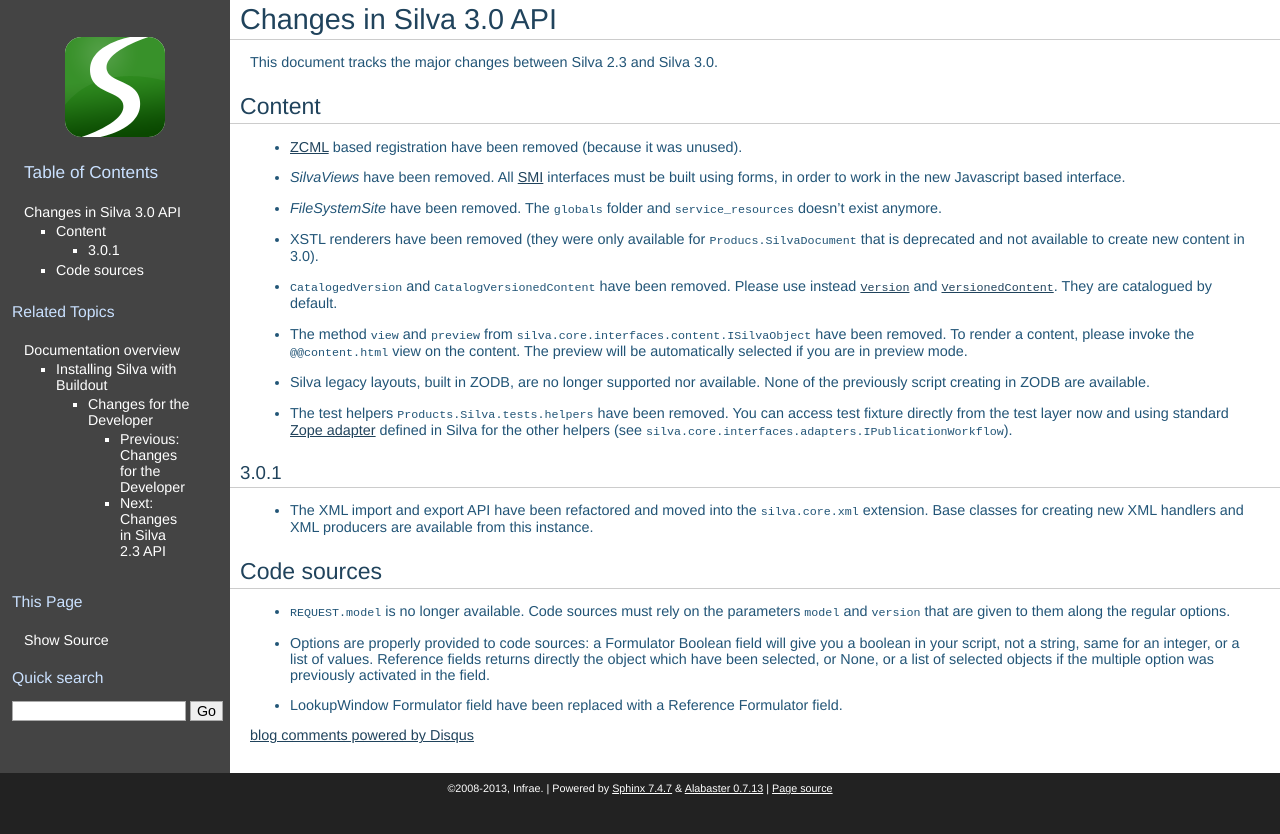
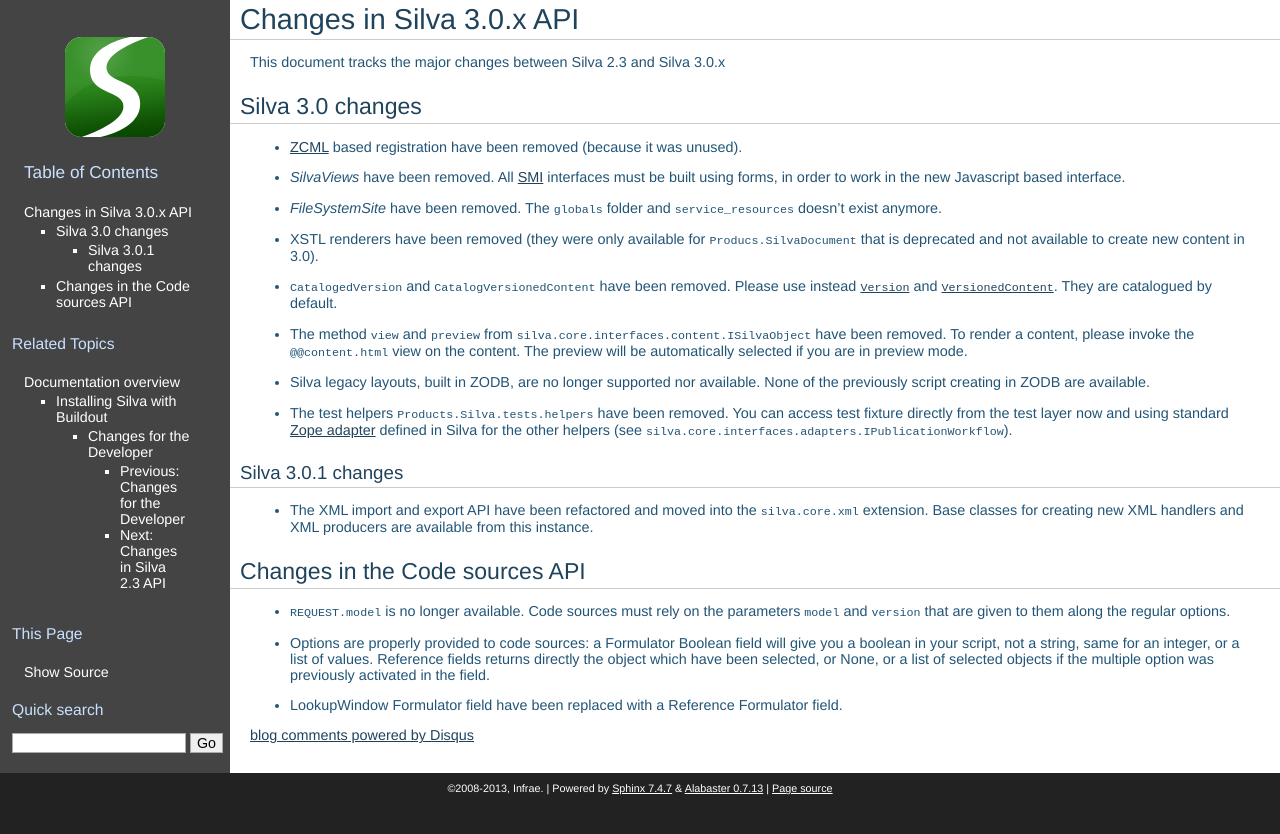
Before and after one commit to silvacms/documentation, a Sphinx documentation site: the page built from source/changes/30.rst, in a window 1280 px wide. Shown: the top 834 px of the page. Built offline with Sphinx 7.4.7, drawn with Linux system fonts in a browser that asks for light colours; pages that are not in the unit, such as notebooks, are missing from menus; comment, search, counter and statistics services are not loaded; cross-references to code outside the pages are shown as plain code.

Commit message:
Review titles.

```diff
--- a/source/changes/30.rst
+++ b/source/changes/30.rst
@@ -1,10 +1,10 @@
-Changes in Silva 3.0 API
-========================
+Changes in Silva 3.0.x API
+==========================
 
-This document tracks the major changes between Silva 2.3 and Silva 3.0.
+This document tracks the major changes between Silva 2.3 and Silva 3.0.x
 
-Content
--------
+Silva 3.0 changes
+-----------------
 
 - :term:`ZCML` based registration have been removed (because it was
   unused).
@@ -43,16 +43,16 @@
   :py:interface:`~silva.core.interfaces.adapters.IPublicationWorkflow`).
 
 
-3.0.1
-~~~~~
+Silva 3.0.1 changes
+~~~~~~~~~~~~~~~~~~~
 
 - The XML import and export API have been refactored and moved into
   the ``silva.core.xml`` extension. Base classes for creating new XML
   handlers and XML producers are available from this instance.
 
 
-Code sources
-------------
+Changes in the Code sources API
+-------------------------------
 
 
 - ``REQUEST.model`` is no longer available. Code sources must rely on
```
